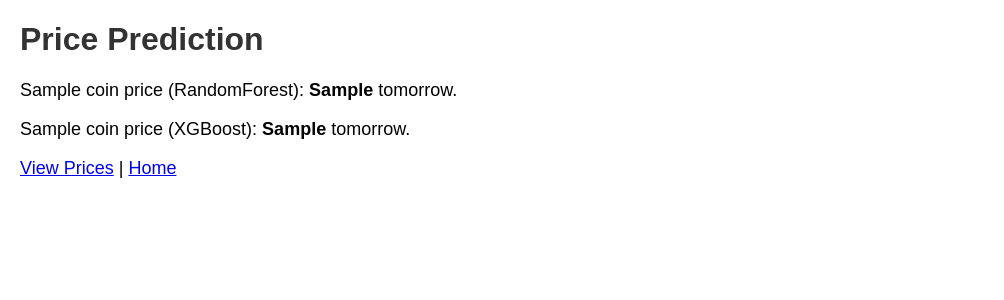
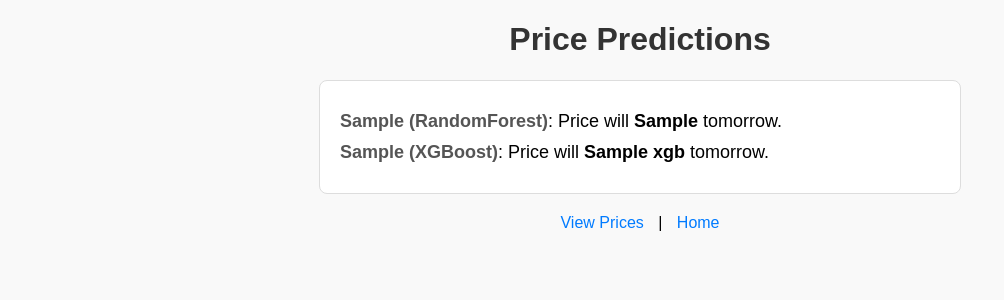
Before and after one commit to LeMagnifiq/CryptoPulseAI, a Flask app: template app/templates/predictions.html in a window 1280 px wide. Shown: the top 300 px of the page, without its empty margins (0-1004 px from the left). Run offline with Flask 3, Linux system fonts and the light colour scheme; the template is opened without the code that fills it: most values are stand-ins (such as "Sample title", 1, 10 or a date in 2020).

Commit message:
Added Ethereum predictions with RandomForest and XGBoost

```diff
--- a/app/templates/predictions.html
+++ b/app/templates/predictions.html
@@ -3,15 +3,28 @@
 <head>
     <title>CryptoPulseAI - Predictions</title>
     <style>
-        body { font-family: Arial, sans-serif; margin: 20px; }
-        h1 { color: #333; }
-        p { font-size: 18px; }
+        body { font-family: Arial, sans-serif; margin: 20px; background-color: #f9f9f9; }
+        h1 { color: #333; text-align: center; }
+        .prediction-box { max-width: 600px; margin: 20px auto; padding: 20px; border: 1px solid #ddd; border-radius: 8px; background-color: #fff; }
+        p { font-size: 18px; margin: 10px 0; }
+        .model { font-weight: bold; color: #555; }
+        .prediction-rise { color: green; }
+        .prediction-fall { color: red; }
+        .links { text-align: center; margin-top: 20px; }
+        a { color: #007bff; text-decoration: none; margin: 0 10px; }
+        a:hover { text-decoration: underline; }
     </style>
 </head>
 <body>
-    <h1>Price Prediction</h1>
-    <p>{{ coin }} price (RandomForest): <strong>{{ rf_prediction }}</strong> tomorrow.</p>
-    <p>{{ coin }} price (XGBoost): <strong>{{ xgb_prediction }}</strong> tomorrow.</p>
-    <p><a href="/prices">View Prices</a> | <a href="/">Home</a></p>
+    <h1>Price Predictions</h1>
+    {% for coin, pred in predictions.items() %}
+    <div class="prediction-box">
+        <p><span class="model">{{ coin_map[coin] }} (RandomForest)</span>: Price will <strong class="prediction-{{ pred.rf }}">{{ pred.rf }}</strong> tomorrow.</p>
+        <p><span class="model">{{ coin_map[coin] }} (XGBoost)</span>: Price will <strong class="prediction-{{ pred.xgb }}">{{ pred.xgb }}</strong> tomorrow.</p>
+    </div>
+    {% endfor %}
+    <div class="links">
+        <a href="/prices">View Prices</a> | <a href="/">Home</a>
+    </div>
 </body>
 </html>
```
Also changed, not shown: app/__init__.py (+32 -30 lines), 2 other files.
